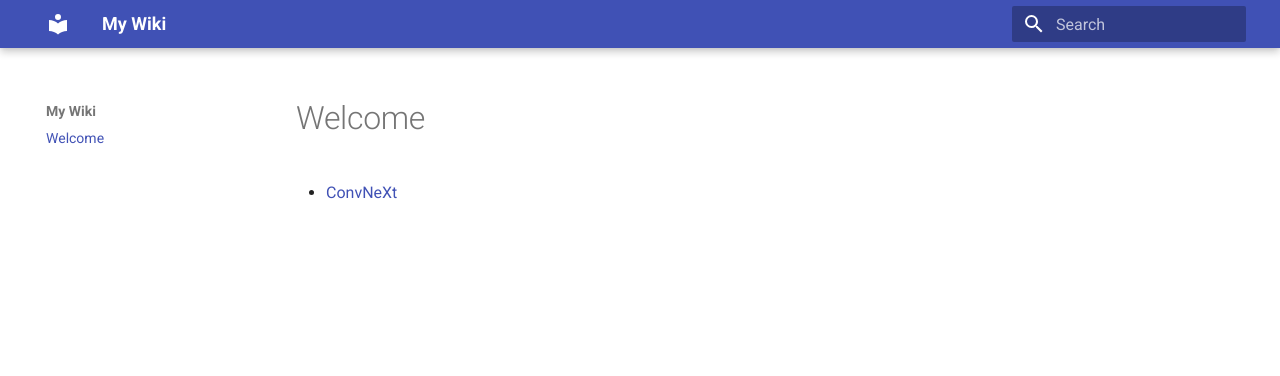
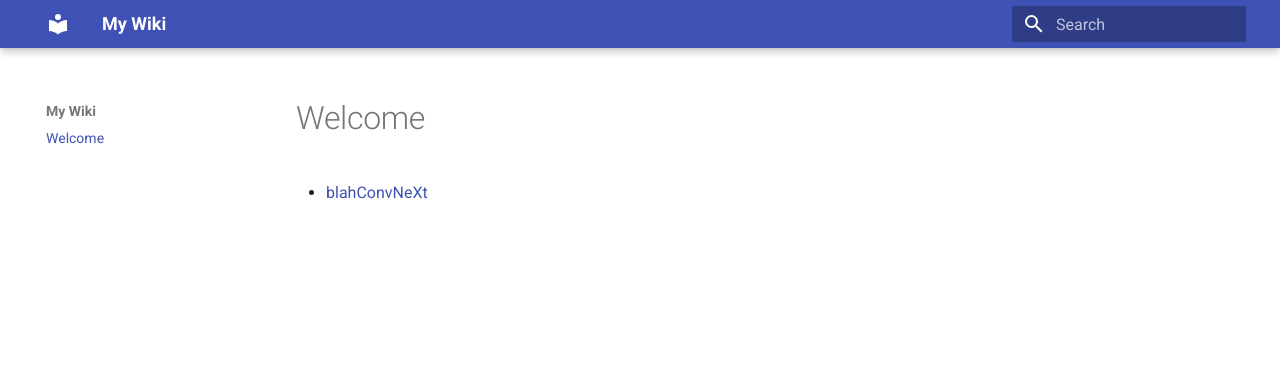
Before and after one commit to LWHSTechnicalArts/circuitPythonWiki, an MkDocs documentation site: the page built from docs/index.md, in a window 1280 px wide. Shown: the top 376 px of the page. Built offline with MkDocs 1.6.1 and Material for MkDocs 9.7.7, drawn with Linux system fonts in a browser that asks for light colours.

Commit message:
trivial edit

```diff
--- a/docs/index.md
+++ b/docs/index.md
@@ -1,3 +1,3 @@
 # Welcome
 
-- [ConvNeXt](convnext.md)
+- [blahConvNeXt](convnext.md)
```
